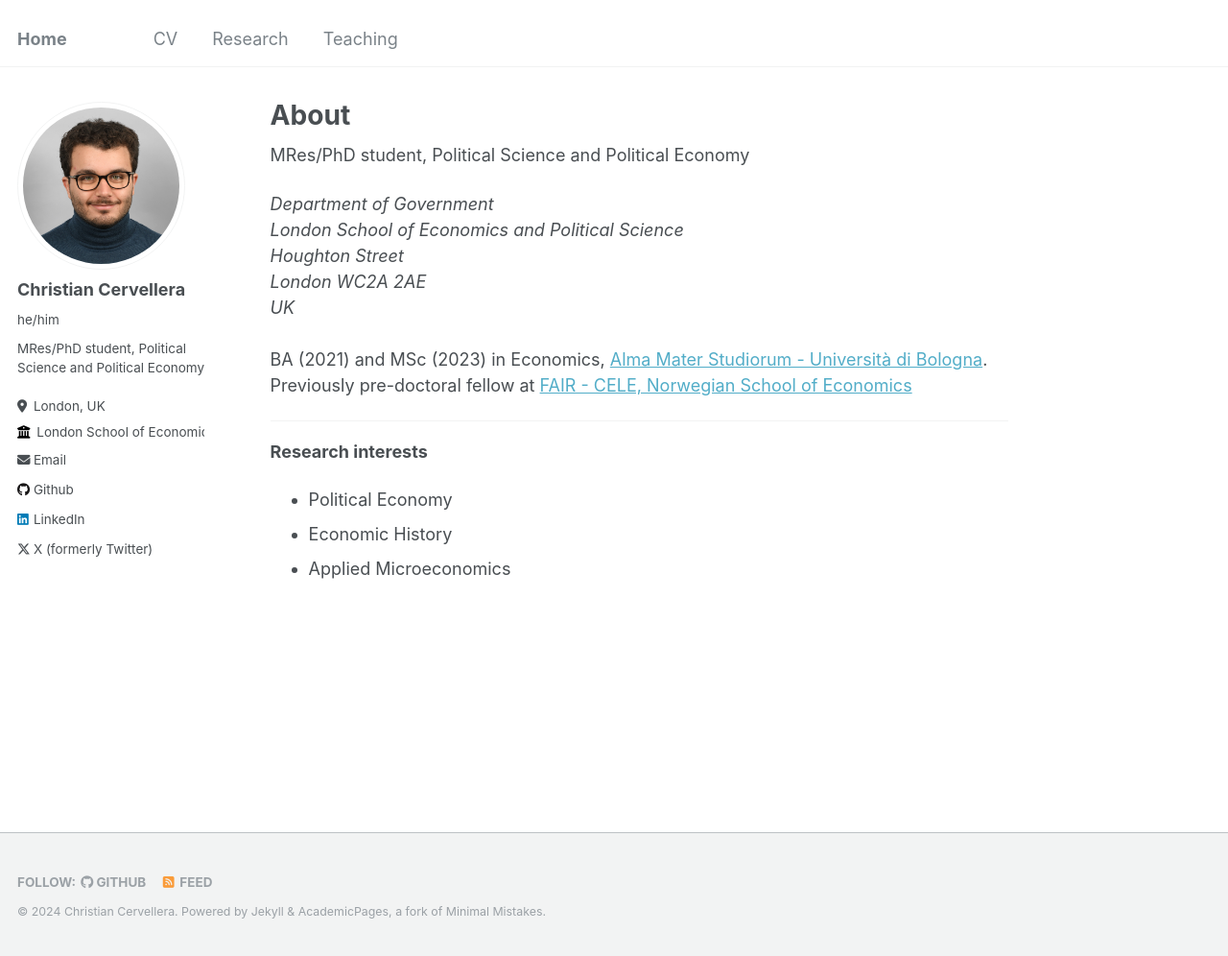
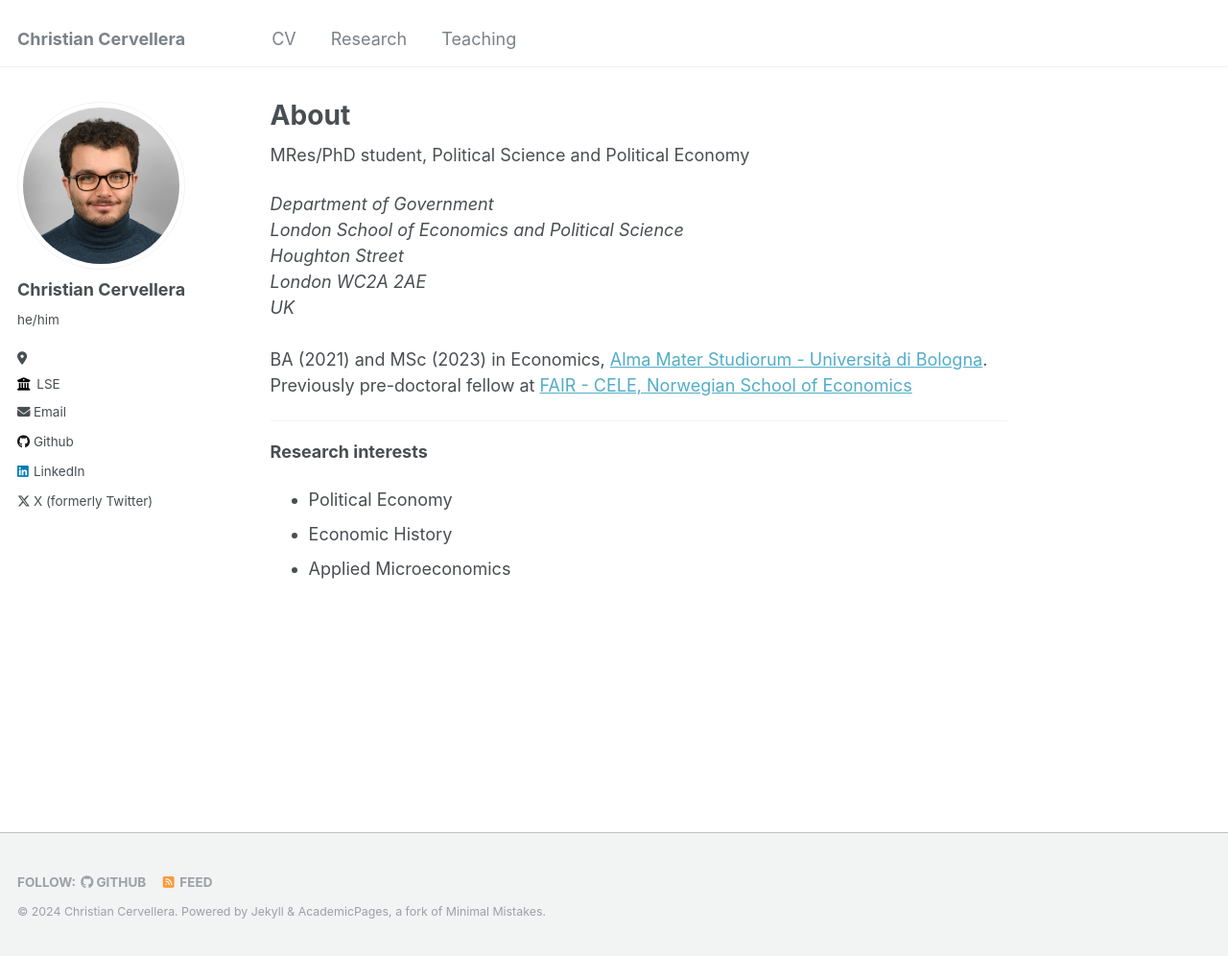
Before and after one commit to ritwika-das/ritwika-das.github.io, a Jekyll site: the page built from _pages/about.md, in a window 1280 px wide and 996 px high. Shown: the whole window at 96% size. Built offline with Jekyll 4.4.1, drawn with Linux system fonts in a browser that asks for light colours.

Commit message:
Update _config.yml

```diff
--- a/_config.yml
+++ b/_config.yml
@@ -12,7 +12,7 @@
 
 # Basic Site Settings
 locale                   : "en-US"
-title                    : "Home"
+title                    : "Christian Cervellera"
 title_separator          : "-"
 name                     : &name "Christian Cervellera"
 description              : &description "MRes/PhD student at LSE"
@@ -31,9 +31,9 @@ author:
   logo             : "images/logo.png"
   name             : "Christian Cervellera"
   pronouns         : "he/him" # example: "she/her"
-  bio              : "MRes/PhD student, Political Science and Political Economy"
-  location         : "London, UK"
-  employer         : "London School of Economics"
+  bio              : ""
+  location         : ""
+  employer         : "LSE"
   uri              :
   email            : "ccervellera.cc@gmail.com"
 
```
